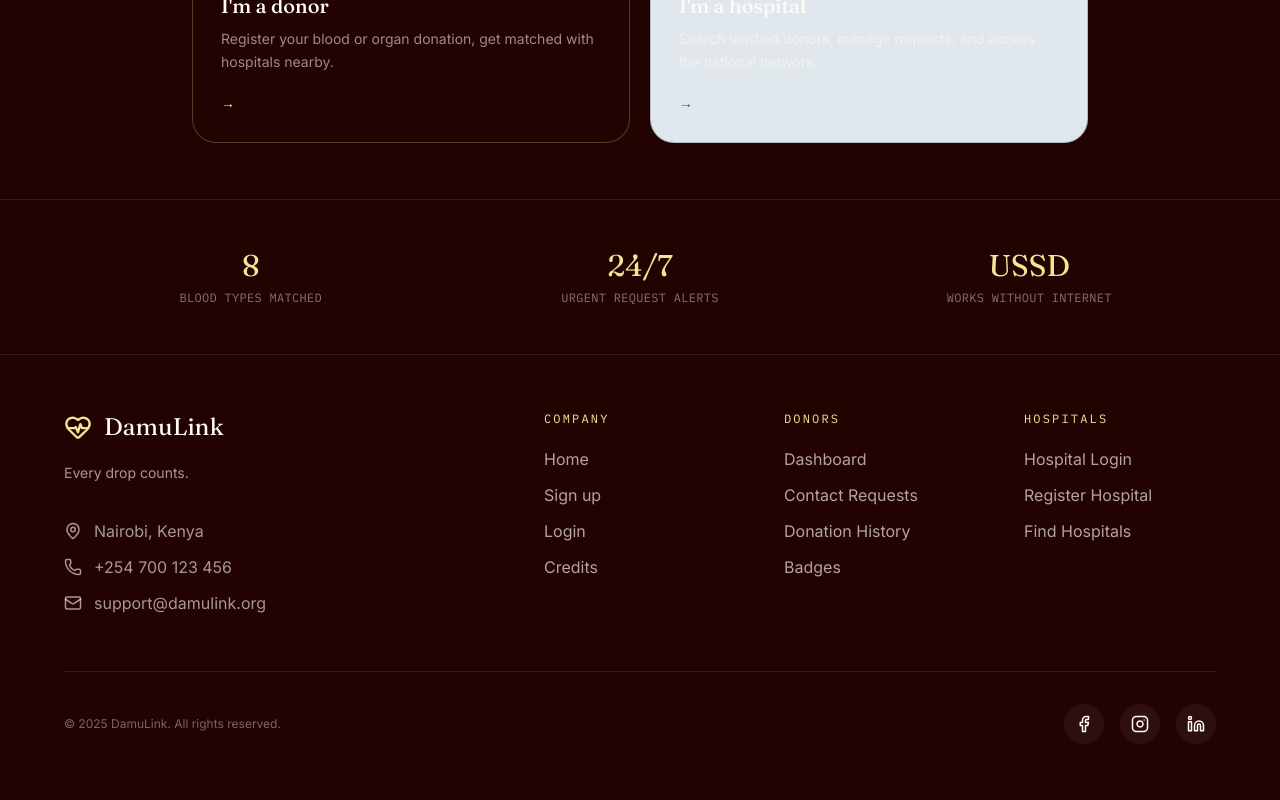
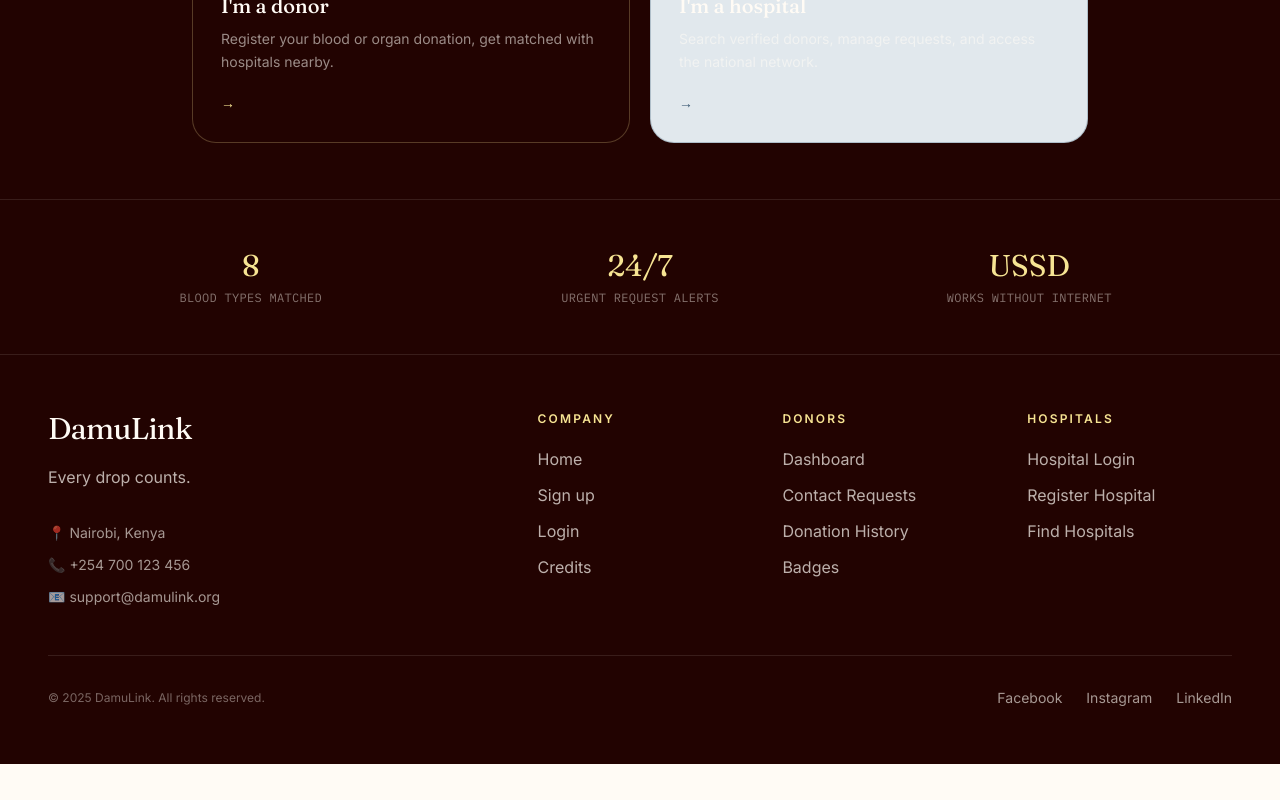
Before and after one commit to delarum/damu-client, a React (Vite) app: page / in a window 1280 px wide. Shown: the part 853-1653 px from the top of the page. After the commit the page ends 1617 px from the top, so only its background shows below. Built offline with nearby package versions, Linux system fonts and the light colour scheme; no server answers.

Commit message:
chande the hero.png image and update the footer

```diff
--- a/package.json
+++ b/package.json
@@ -15,6 +15,7 @@
     "lucide-react": "^1.22.0",
     "react": "^19.2.6",
     "react-dom": "^19.2.6",
+    "react-icons": "^5.6.0",
     "react-leaflet": "^5.0.0",
     "react-router-dom": "^7.18.0"
   },
--- a/src/components/Footer.jsx
+++ b/src/components/Footer.jsx
@@ -1,25 +1,16 @@
 import { useLanguage } from "../lib/LanguageContext";
 import { Link } from "react-router-dom";
-import {
-  Mail,
-  Phone,
-  MapPin,
-  Facebook,
-  Instagram,
-  Linkedin,
-  HeartPulse,
-} from "lucide-react";
 
 export default function Footer() {
   const { t } = useLanguage();
 
   return (
     <footer className="w-full bg-ruby-night border-t border-cream/10">
-      <div className="max-w-7xl mx-auto px-6 md:px-10 lg:px-16 py-14">
+      <div className="max-w-7xl mx-auto px-6 lg:px-12 py-14">
 
-        {/* Top Grid */}
+        {/* Main Grid */}
 
-        <div className="grid gap-12 lg:grid-cols-5 md:grid-cols-2">
+        <div className="grid grid-cols-1 md:grid-cols-2 lg:grid-cols-5 gap-10">
 
           {/* Brand */}
 
@@ -27,44 +18,22 @@
 
             <Link
               to="/"
-              className="flex items-center gap-3 text-cream"
+              className="font-display text-3xl text-cream tracking-tight"
             >
-              <HeartPulse className="w-7 h-7 text-mist" />
-
-              <span className="font-display text-2xl">
-                {t("footer.brand")}
-              </span>
+              {t("footer.brand")}
             </Link>
 
-            <p className="mt-4 text-sm leading-7 text-cream/60 max-w-sm">
+            <p className="mt-4 text-cream/70 leading-7 max-w-md">
               {t("footer.tagline")}
             </p>
 
-            <div className="mt-8 space-y-3">
+            <div className="mt-8 space-y-3 text-sm text-cream/60">
 
-              <div className="flex items-center gap-3 text-cream/60">
+              <p>📍 {t("footer.address")}</p>
 
-                <MapPin size={18} />
+              <p>📞 +254 700 123 456</p>
 
-                <span>{t("footer.address")}</span>
-
-              </div>
-
-              <div className="flex items-center gap-3 text-cream/60">
-
-                <Phone size={18} />
-
-                <span>+254 700 123 456</span>
-
-              </div>
-
-              <div className="flex items-center gap-3 text-cream/60">
-
-                <Mail size={18} />
-
-                <span>support@damulink.org</span>
-
-              </div>
+              <p>📧 support@damulink.org</p>
 
             </div>
 
@@ -74,29 +43,29 @@
 
           <div>
 
-            <h3 className="font-mono uppercase tracking-[0.18em] text-xs text-mist mb-5">
+            <h3 className="text-mist uppercase tracking-[0.18em] text-xs font-semibold mb-5">
               {t("footer.company")}
             </h3>
 
-            <nav className="flex flex-col gap-3">
+            <div className="flex flex-col gap-3">
 
-              <Link to="/" className="text-cream/65 hover:text-cream transition">
+              <Link to="/" className="text-cream/70 hover:text-cream">
                 {t("footer.home")}
               </Link>
 
-              <Link to="/signup" className="text-cream/65 hover:text-cream transition">
+              <Link to="/signup" className="text-cream/70 hover:text-cream">
                 {t("footer.signUp")}
               </Link>
 
-              <Link to="/login" className="text-cream/65 hover:text-cream transition">
+              <Link to="/login" className="text-cream/70 hover:text-cream">
                 {t("footer.login")}
               </Link>
 
-              <Link to="/credits" className="text-cream/65 hover:text-cream transition">
+              <Link to="/credits" className="text-cream/70 hover:text-cream">
                 {t("footer.credits")}
               </Link>
 
-            </nav>
+            </div>
 
           </div>
 
@@ -104,29 +73,29 @@
 
           <div>
 
-            <h3 className="font-mono uppercase tracking-[0.18em] text-xs text-mist mb-5">
+            <h3 className="text-mist uppercase tracking-[0.18em] text-xs font-semibold mb-5">
               {t("footer.donors")}
             </h3>
 
-            <nav className="flex flex-col gap-3">
+            <div className="flex flex-col gap-3">
 
-              <Link to="/dashboard" className="text-cream/65 hover:text-cream transition">
+              <Link to="/dashboard" className="text-cream/70 hover:text-cream">
                 {t("footer.dashboard")}
               </Link>
 
-              <Link to="/requests" className="text-cream/65 hover:text-cream transition">
+              <Link to="/requests" className="text-cream/70 hover:text-cream">
                 {t("footer.contact")}
               </Link>
 
-              <Link to="/donations" className="text-cream/65 hover:text-cream transition">
+              <Link to="/donations" className="text-cream/70 hover:text-cream">
                 {t("footer.history")}
               </Link>
 
-              <Link to="/badges" className="text-cream/65 hover:text-cream transition">
+              <Link to="/badges" className="text-cream/70 hover:text-cream">
                 {t("footer.badges")}
               </Link>
 
-            </nav>
+            </div>
 
           </div>
 
@@ -134,34 +103,34 @@
 
           <div>
 
-            <h3 className="font-mono uppercase tracking-[0.18em] text-xs text-mist mb-5">
+            <h3 className="text-mist uppercase tracking-[0.18em] text-xs font-semibold mb-5">
               {t("footer.hospitals")}
             </h3>
 
-            <nav className="flex flex-col gap-3">
+            <div className="flex flex-col gap-3">
 
               <Link
                 to="/hospital/login"
-                className="text-cream/65 hover:text-cream transition"
+                className="text-cream/70 hover:text-cream"
               >
                 {t("footer.hospitalLogin")}
               </Link>
 
               <Link
                 to="/hospital/register"
-                className="text-cream/65 hover:text-cream transition"
+                className="text-cream/70 hover:text-cream"
               >
                 {t("footer.hospitalRegister")}
               </Link>
 
               <Link
                 to="/hospital/search"
-                className="text-cream/65 hover:text-cream transition"
+                className="text-cream/70 hover:text-cream"
               >
                 {t("footer.findHospital")}
               </Link>
 
-            </nav>
+            </div>
 
           </div>
 
@@ -169,35 +138,35 @@
 
         {/* Divider */}
 
-        <div className="border-t border-cream/10 mt-14 pt-8">
+        <div className="border-t border-cream/10 mt-12 pt-8">
 
           <div className="flex flex-col md:flex-row justify-between items-center gap-6">
 
-            <p className="text-xs text-cream/40">
+            <p className="text-xs text-cream/40 text-center md:text-left">
               {t("footer.copyright")}
             </p>
 
-            <div className="flex items-center gap-4">
+            <div className="flex gap-6 text-sm">
 
               <a
                 href="#"
-                className="w-10 h-10 rounded-full bg-cream/5 hover:bg-ruby flex items-center justify-center transition"
+                className="text-cream/60 hover:text-cream transition-colors"
               >
-                <Facebook size={18} className="text-cream" />
+                Facebook
               </a>
 
               <a
                 href="#"
-                className="w-10 h-10 rounded-full bg-cream/5 hover:bg-ruby flex items-center justify-center transition"
+                className="text-cream/60 hover:text-cream transition-colors"
               >
-                <Instagram size={18} className="text-cream" />
+                Instagram
               </a>
 
               <a
                 href="#"
-                className="w-10 h-10 rounded-full bg-cream/5 hover:bg-ruby flex items-center justify-center transition"
+                className="text-cream/60 hover:text-cream transition-colors"
               >
-                <Linkedin size={18} className="text-cream" />
+                LinkedIn
               </a>
 
             </div>
```
Also changed, not shown: 2 other files (tests, documents, lock files or other folders).
